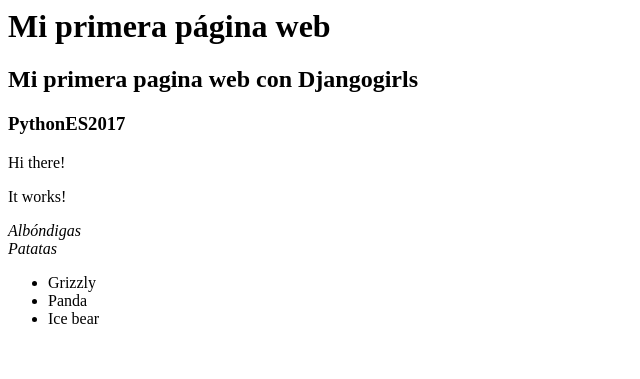
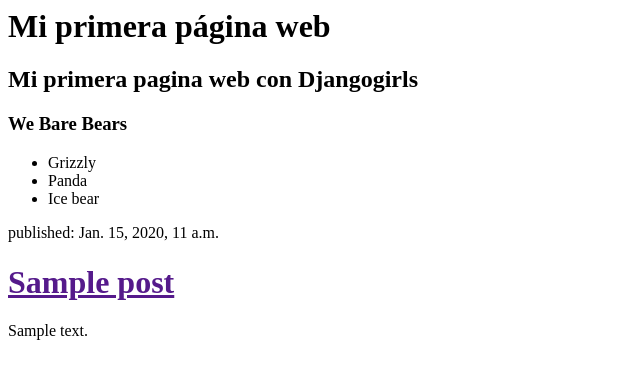
Before and after one commit to missmay4/my-first-blog, a Django app: template blog/templates/blog/post_list.html in a window 1280 px wide. Shown: the top 379 px of the page, without its empty margins (0-640 px from the left). Run offline with Django 3.2, Linux system fonts and the light colour scheme; the template is opened without the code that fills it: values that come from a table or form of the project are taken from there, others are empty; tables that the repository leaves empty hold one stand-in row (values such as "Sample post").

Commit message:
Modified templates to display posts from database.

```diff
--- a/blog/templates/blog/post_list.html
+++ b/blog/templates/blog/post_list.html
@@ -5,21 +5,20 @@
         <body>
           <h1>Mi primera página web</h1>
           <h2>Mi primera pagina web con Djangogirls</h2>
-          <h3>PythonES2017</h3>
-            <p>Hi there!</p>
-            <p>It works!</p>
-
-            <em>Albóndigas</em>
-            <br />
-
-            <em>Patatas</em>
-
+          <h3>We Bare Bears</h3>
             <ul>
               <li>Grizzly</li>
               <li>Panda</li>
               <li>Ice bear</li>
             </ul>
 
+            {% for post in posts %}
+            <div>
+               <p>published: {{ post.published_date }}</p>
+               <h1><a href="">{{ post.title }}</a></h1>
+               <p>{{ post.text|linebreaksbr }}</p>
+           </div>
+    {% endfor %}
 
 
         </body>
--- a/blog/views.py
+++ b/blog/views.py
@@ -1,5 +1,8 @@
 from django.shortcuts import render
+from django.utils import timezone
+from .models import Post
 
 # Create your views here.
 def post_list(request):
-    return render(request, 'blog/post_list.html', {})
+    posts = Post.objects.filter(published_date__lte=timezone.now()).order_by('published_date')
+    return render(request, 'blog/post_list.html',{'posts': posts})
```
